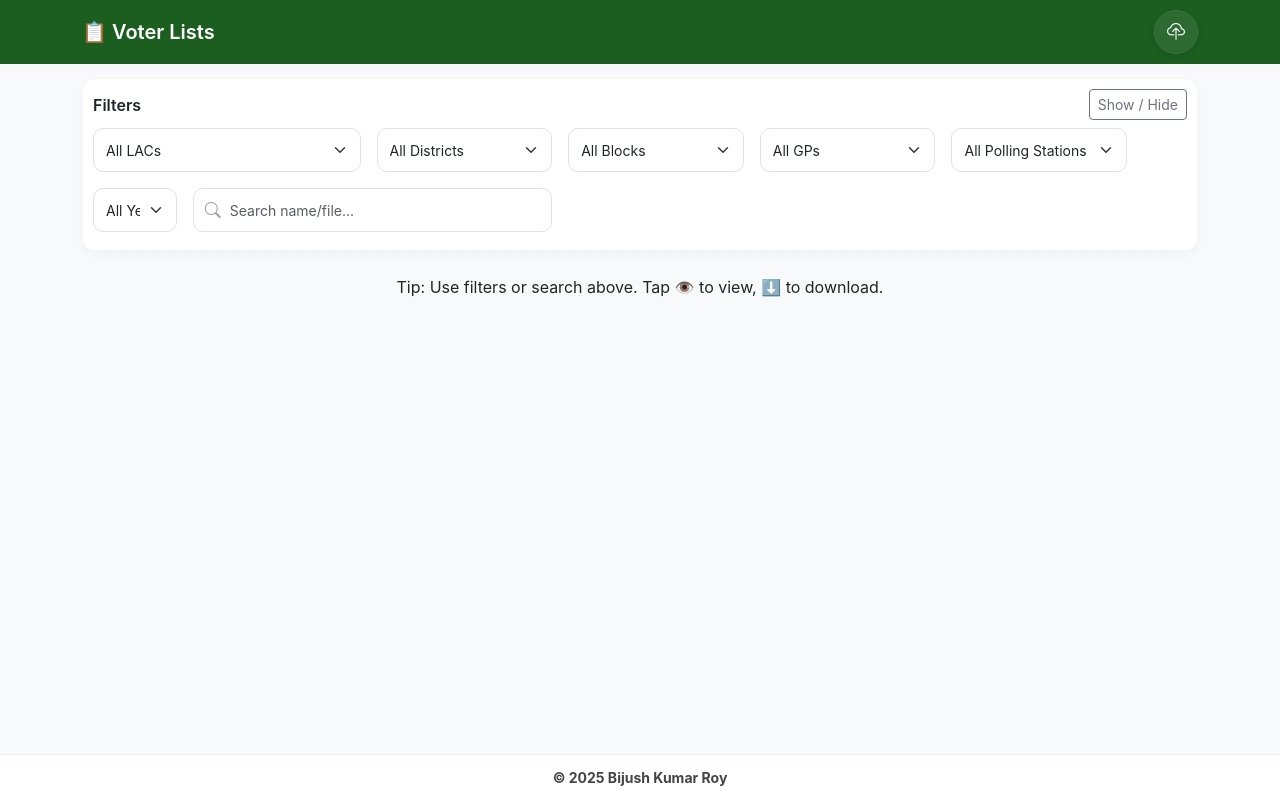
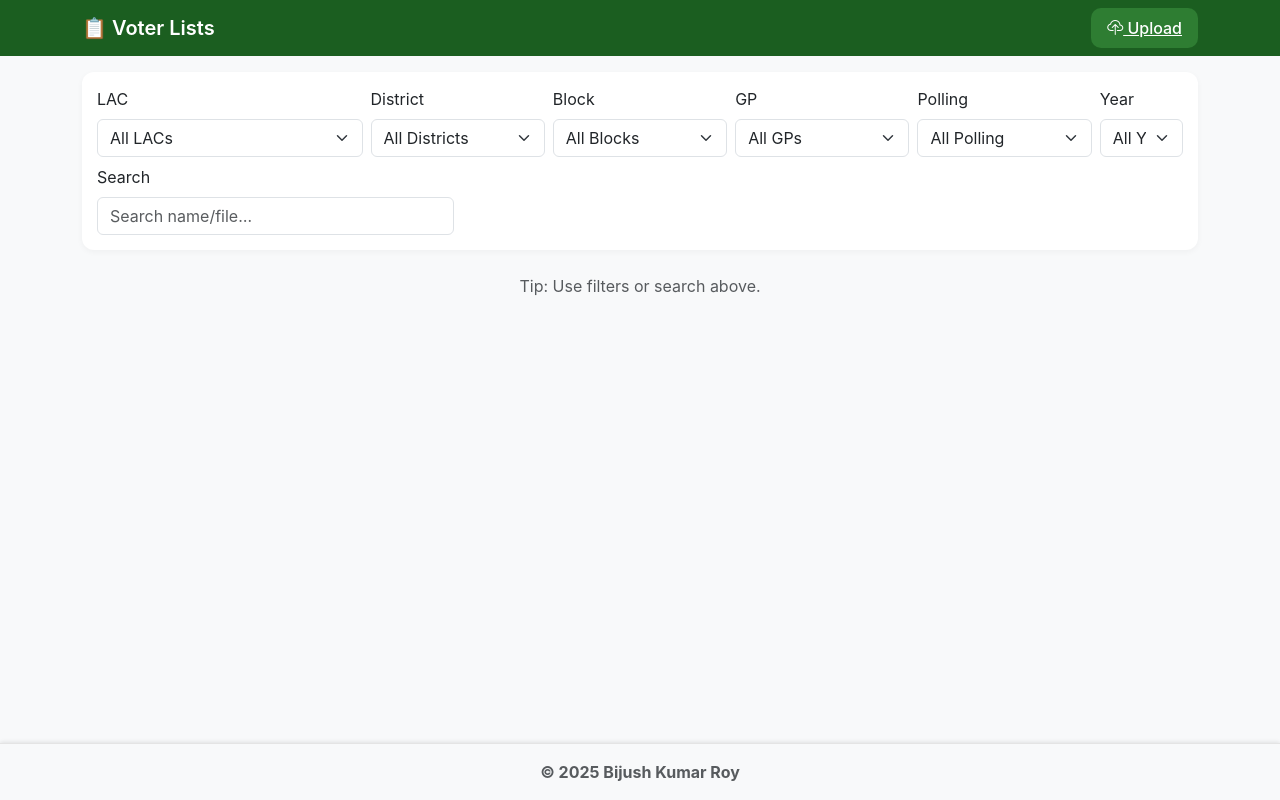
Before and after one commit to Bijush/Voterlist, a Flask app: page / in a window 1280 px wide. Run offline with Flask 3, Linux system fonts and the light colour scheme; data that the repository does not hold is empty; parts of the project's set-up code (start-up, migrations or seed data) failed here and were passed over.

Commit message:
Update index_voterlist.html

```diff
--- a/templates/index_voterlist.html
+++ b/templates/index_voterlist.html
@@ -8,164 +8,116 @@
   <link href="https://cdn.jsdelivr.net/npm/bootstrap-icons@1.11.1/font/bootstrap-icons.css" rel="stylesheet">
 
   <style>
-    :root {
-      --brand-green: #1b5e20;
-      --accent-green: #2e7d32;
-      --card-shadow: 0 6px 18px rgba(6, 24, 49, 0.06); /* soft premium shadow */
-    }
     body {
       background-color: #f8f9fa;
-      font-family: "Inter", system-ui, -apple-system, "Segoe UI", Roboto, "Helvetica Neue", Arial;
-      padding-bottom: 100px; /* room for footer + scroll-to-top */
+      font-family: "Inter", sans-serif;
+      padding-bottom: 80px;
     }
 
-    /* NAV */
     .navbar {
-      background-color: var(--brand-green);
-      padding: 10px 0;
+      background-color: #1b5e20;
     }
-    .navbar-brand { color: #fff !important; font-weight: 600; }
-
-    /* Upload small rounded icon button (4B) */
-    .upload-icon-btn {
-      background: rgba(255,255,255,0.08);
-      border: 1px solid rgba(255,255,255,0.06);
-      color: #fff;
-      width: 44px;
-      height: 44px;
-      display: inline-flex;
-      align-items: center;
-      justify-content: center;
-      border-radius: 999px;
-      font-size: 18px;
-      box-shadow: 0 2px 6px rgba(0,0,0,0.12);
-    }
-    .upload-icon-btn:hover { background: rgba(255,255,255,0.12); text-decoration: none; }
-
-    .container-top {
-      margin-top: 14px;
+    .navbar-brand {
+      font-weight: 600;
+      color: #fff !important;
     }
 
-    /* Collapsible filter card (1B) */
-    .filter-card {
-      background: rgba(255,255,255,0.95);
+    /* FILTER PANEL (DESKTOP DEFAULT VISIBLE) */
+    .filter-panel {
+      display: block;
+    }
+
+    /* MOBILE: Collapsed by default */
+    @media (max-width: 767px) {
+      .filter-panel {
+        display: none;
+      }
+    }
+
+    .filter-bar-card {
+      box-shadow: 0 2px 6px rgba(0,0,0,0.04);
       border-radius: 12px;
-      padding: 10px;
-      border: 1px solid rgba(0,0,0,0.04);
-      box-shadow: 0 4px 10px rgba(10,20,40,0.03);
-    }
-    .filter-grid { gap: .5rem; align-items:center; }
-
-    .filter-select {
-      border-radius: 10px;
-      font-size: 14px;
-      min-height: 44px;
-    }
-    .search-input {
-      position: relative;
-    }
-    .search-input .bi-search {
-      position:absolute; left:12px; top:50%; transform:translateY(-50%); color:#9aa0a6;
-    }
-    .search-input input { padding-left:36px; }
-
-    /* optgroup bold */
-    select.filter-select optgroup { font-weight:700; color:#333; }
-
-    /* Cards (3A soft shadow) */
-    .voter-card {
-      border-radius: 14px;
-      box-shadow: var(--card-shadow);
-      border: 1px solid rgba(0,0,0,0.04);
-      transition: transform .18s ease, box-shadow .18s ease;
+      padding: 15px;
       background: #fff;
     }
-    .voter-card:hover { transform: translateY(-4px); box-shadow: 0 12px 30px rgba(6,24,49,0.08); }
+
+    /* Cards */
+    .voter-card {
+      border-radius: 16px;
+      box-shadow: 0 2px 8px rgba(0,0,0,0.08);
+      border: none;
+      transition: transform 0.2s;
+      min-height: 170px;
+    }
+    .voter-card:hover {
+      transform: translateY(-3px);
+    }
+
+    .upload-btn {
+      background-color: #2e7d32;
+      border: none;
+      border-radius: 10px;
+      padding: 10px 16px;
+      color: white;
+      font-weight: 500;
+    }
+    .upload-btn:hover {
+      background-color: #1b5e20;
+    }
 
     .lac-badge {
       font-weight: 800;
       font-size: 18px;
       color: #0f5132;
-      letter-spacing: .2px;
-    }
-    .card-year {
-      color: var(--accent-green);
-      font-weight:700;
-      font-size:1.15rem;
     }
 
-    /* action buttons */
-    .btn-action { border-radius: 10px; min-width:40px; }
-    .btn-outline-primary { color: #0d6efd; border-color: rgba(13,110,253,0.15); }
-    .btn-outline-success { color: #198754; border-color: rgba(25,135,84,0.12); }
-
-    /* footer (2B white clean) */
-    footer.site-footer {
-      background: #ffffff;
-      border-top: 1px solid #e9ecef;
-      padding: 12px 0;
-      position: fixed;
-      bottom: 0;
-      left: 0;
-      right: 0;
-      text-align:center;
-      font-size: 14px;
-      color: #444;
-    }
-
-    /* scroll-to-top button */
-    #toTopBtn {
-      position: fixed;
-      right: 16px;
-      bottom: 90px;
-      display: none;
-      z-index: 1100;
-      box-shadow: 0 6px 18px rgba(6,24,49,0.12);
-    }
-
-    /* responsive tweaks */
-    @media (max-width: 575px) {
-      .filter-grid .col-6, .filter-grid .col-12 { width:100%; }
-      .upload-icon-btn { width:42px; height:42px; }
+    footer {
+      background: #f8f9fa;
+      border-top: 1px solid #e4e4e4;
+      box-shadow: 0 -1px 4px rgba(0,0,0,0.1);
     }
   </style>
 </head>
+
 <body>
+
+  <!-- NAVBAR -->
   <nav class="navbar navbar-expand-lg">
     <div class="container">
       <a class="navbar-brand" href="#">📋 Voter Lists</a>
-
-      <div class="ms-auto d-flex align-items-center gap-2">
-        <!-- small rounded upload icon -->
-        <a href="{{ url_for('upload') }}" class="upload-icon-btn" title="Upload">
-          <i class="bi bi-cloud-upload"></i>
+      <div class="ms-auto">
+        <a href="{{ url_for('upload') }}" class="upload-btn">
+          <i class="bi bi-cloud-upload"></i> Upload
         </a>
       </div>
     </div>
   </nav>
 
-  <div class="container container-top">
-    <!-- Collapsible filters (1B) -->
-    <div class="filter-card mb-3">
-      <div class="d-flex justify-content-between align-items-center mb-2">
-        <div class="fw-semibold">Filters</div>
-        <button class="btn btn-sm btn-outline-secondary" type="button" data-bs-toggle="collapse" data-bs-target="#filterCollapse" aria-expanded="true" aria-controls="filterCollapse">
-          Show / Hide
+  <!-- MOBILE FILTER TOGGLE BUTTON -->
+  <div class="container mt-3 d-md-none">
+    <button class="btn btn-outline-primary w-100" id="toggleFilters">
+      Show Filters ⬇
     </button>
   </div>
 
-      <div class="collapse show" id="filterCollapse">
-        <div class="row filter-grid gx-2">
-          <!-- LAC -->
-          <div class="col-12 col-md-3 mb-2">
-            <select id="lacFilter" class="form-select filter-select">
+  <!-- FILTER PANEL -->
+  <div class="container mt-3 filter-panel" id="filterPanel">
+    <div class="filter-bar-card">
+
+      <div class="row g-2">
+
+        <!-- LAC FILTER -->
+        <div class="col-12 col-md-3">
+          <label class="form-label">LAC</label>
+          <select id="lacFilter" class="form-select">
             <option value="">All LACs</option>
           </select>
         </div>
 
         <!-- District -->
-          <div class="col-6 col-md-2 mb-2">
-            <select id="districtFilter" class="form-select filter-select">
+        <div class="col-6 col-md-2">
+          <label class="form-label">District</label>
+          <select id="districtFilter" class="form-select">
             <option value="">All Districts</option>
             {% for e in entries|unique(attribute='district') %}
             <option>{{ e.district }}</option>
@@ -174,8 +126,9 @@
         </div>
 
         <!-- Block -->
-          <div class="col-6 col-md-2 mb-2">
-            <select id="blockFilter" class="form-select filter-select">
+        <div class="col-6 col-md-2">
+          <label class="form-label">Block</label>
+          <select id="blockFilter" class="form-select">
             <option value="">All Blocks</option>
             {% for e in entries|unique(attribute='block') %}
             <option>{{ e.block }}</option>
@@ -184,8 +137,9 @@
         </div>
 
         <!-- GP -->
-          <div class="col-6 col-md-2 mb-2">
-            <select id="gpFilter" class="form-select filter-select">
+        <div class="col-6 col-md-2">
+          <label class="form-label">GP</label>
+          <select id="gpFilter" class="form-select">
             <option value="">All GPs</option>
             {% for e in entries|unique(attribute='gp') %}
             <option>{{ e.gp }}</option>
@@ -193,10 +147,11 @@
           </select>
         </div>
 
-          <!-- Polling -->
-          <div class="col-6 col-md-2 mb-2">
-            <select id="pollingFilter" class="form-select filter-select">
-              <option value="">All Polling Stations</option>
+        <!-- Polling Station -->
+        <div class="col-6 col-md-2">
+          <label class="form-label">Polling</label>
+          <select id="pollingFilter" class="form-select">
+            <option value="">All Polling</option>
             {% for e in entries|unique(attribute='polling_station') %}
             <option>{{ e.polling_station }}</option>
             {% endfor %}
@@ -204,8 +159,9 @@
         </div>
 
         <!-- Year -->
-          <div class="col-6 col-md-1 mb-2">
-            <select id="yearFilter" class="form-select filter-select">
+        <div class="col-6 col-md-1">
+          <label class="form-label">Year</label>
+          <select id="yearFilter" class="form-select">
             <option value="">All Years</option>
             {% for e in entries|unique(attribute='year') %}
             <option>{{ e.year }}</option>
@@ -214,18 +170,20 @@
         </div>
 
         <!-- Search -->
-          <div class="col-12 col-md-4 mb-2">
-            <div class="search-input">
-              <i class="bi bi-search"></i>
-              <input type="text" id="searchBox" class="form-control filter-select" placeholder="Search name/file...">
+        <div class="col-12 col-md-4">
+          <label class="form-label">Search</label>
+          <input type="text" id="searchBox" class="form-control" placeholder="Search name/file…">
         </div>
+
       </div>
-        </div>
+
     </div>
   </div>
 
-    <!-- Entries list -->
+  <!-- ENTRIES LIST -->
+  <div class="container my-4">
     <div id="entriesList" class="row g-3">
+
       {% for e in entries %}
       <div class="col-12 col-md-6 col-lg-4 entry-card"
            data-lac="{{ e.lac_no }}"
@@ -235,14 +193,16 @@
            data-polling="{{ e.polling_station }}"
            data-year="{{ e.year }}"
            data-name="{{ e.filename|lower }}">
-        <div class="p-3 voter-card">
-          <div class="d-flex justify-content-between align-items-start">
+        <div class="card voter-card p-3">
+          <div class="d-flex justify-content-between">
             <div>
-              <div class="lac-badge mb-1">LAC: {{ e.lac_no }}</div>
-              <div class="card-year mb-1">{{ e.year or "Unknown Year" }}</div>
-              <div class="small text-muted mb-1">{{ e.district }} / {{ e.block }} / {{ e.gp }} / {{ e.polling_station }}</div>
+              <div class="lac-badge">LAC: {{ e.lac_no }}</div>
+              <h5 class="fw-bold text-success">{{ e.year or "Unknown Year" }}</h5>
+              <div class="small text-muted">
+                {{ e.district }} / {{ e.block }} / {{ e.gp }} / {{ e.polling_station }}
               </div>
-            <div class="text-end small text-secondary">
+            </div>
+            <div class="small text-secondary text-end">
               Uploaded:<br>{{ e.uploaded_at }}
             </div>
           </div>
@@ -251,48 +211,36 @@
 
           <div class="d-flex justify-content-end gap-2 mt-3">
             {% if e.public_url %}
-            <a href="{{ e.public_url }}" target="_blank" class="btn btn-outline-primary btn-sm btn-action" title="View">
+            <a href="{{ e.public_url }}" target="_blank" class="btn btn-outline-primary btn-sm">
               <i class="bi bi-eye"></i>
             </a>
             {% endif %}
-            <a href="{{ url_for('download_entry', entry_id=e.id) }}" class="btn btn-outline-success btn-sm btn-action" title="Download">
+            <a href="{{ url_for('download_entry', entry_id=e.id) }}" class="btn btn-outline-success btn-sm">
               <i class="bi bi-download"></i>
             </a>
+          </div>
 
-            <!-- Delete permanently commented out -->
-            <!--
-            <form action="{{ url_for('delete_entry', entry_id=e.id) }}" method="post" onsubmit="return confirm('Delete this record?');">
-              <button class="btn btn-outline-danger btn-sm btn-action" title="Delete">
-                <i class="bi bi-trash"></i>
-              </button>
-            </form>
-            -->
-          </div>
         </div>
       </div>
       {% endfor %}
+
     </div>
 
-    <div class="text-center mt-4 tip">
-      Tip: Use filters or search above. Tap 👁️ to view, ⬇️ to download.
+    <div class="text-center text-muted mt-3">
+      Tip: Use filters or search above.
     </div>
   </div>
 
-  <!-- Scroll to top button -->
-  <button id="toTopBtn" class="btn btn-success rounded-circle" title="Back to top">
-    <i class="bi bi-arrow-up"></i>
-  </button>
-
-  <!-- White clean footer (2B) -->
-  <footer class="site-footer">
-    <div>
+  <!-- FOOTER -->
+  <footer class="text-center text-muted py-3 fixed-bottom">
       <strong>© 2025 Bijush Kumar Roy</strong>
-    </div>
   </footer>
 
+  <!-- JS -->
   <script src="https://cdn.jsdelivr.net/npm/bootstrap@5.3.2/dist/js/bootstrap.bundle.min.js"></script>
+
   <script>
-    // LAC groups (your data)
+    /* LAC GROUPS */
     const lacGroups = {
       "Cachar": ["42-Udharbond", "117-Borkhola"],
       "Karimganj": ["3-Ratabari", "4-Patharkandi"],
@@ -301,10 +249,12 @@
 
     function sortLacArray(arr) {
       return arr.slice().sort((a,b) => {
-        const pa = a.split('-', 2), pb = b.split('-', 2);
-        const na = Number(pa[0]), nb = Number(pb[0]);
-        if (!isNaN(na) && !isNaN(nb) && na !== nb) return na - nb;
-        return a.localeCompare(b, undefined, {numeric: true, sensitivity: 'base'});
+        const pa = a.split('-', 2);
+        const pb = b.split('-', 2);
+        const na = Number(pa[0]);
+        const nb = Number(pb[0]);
+        if (na !== nb) return na - nb;
+        return a.localeCompare(b);
       });
     }
 
@@ -312,78 +262,72 @@
       const sel = document.getElementById('lacFilter');
       while (sel.options.length > 1) sel.remove(1);
 
-      const districts = Object.keys(lacGroups).sort((a,b)=>a.localeCompare(b));
-      districts.forEach(district => {
+      Object.keys(lacGroups).sort().forEach(dist => {
         const group = document.createElement('optgroup');
-        group.label = district;
-        const sortedLacs = sortLacArray(lacGroups[district]);
-        sortedLacs.forEach(lac => {
+        group.label = dist;
+
+        sortLacArray(lacGroups[dist]).forEach(lac => {
           const opt = document.createElement('option');
           opt.value = lac;
           opt.text = lac;
           group.appendChild(opt);
         });
+
         sel.appendChild(group);
       });
     }
 
-    const filters = ['lac','district','block','gp','polling','year'];
+    /* FILTERING */
+    function filterEntries() {
+      const vals = {
+        lac: document.getElementById('lacFilter').value.toLowerCase(),
+        district: document.getElementById('districtFilter').value.toLowerCase(),
+        block: document.getElementById('blockFilter').value.toLowerCase(),
+        gp: document.getElementById('gpFilter').value.toLowerCase(),
+        polling: document.getElementById('pollingFilter').value.toLowerCase(),
+        year: document.getElementById('yearFilter').value.toLowerCase(),
+        search: document.getElementById('searchBox').value.toLowerCase()
+      };
 
-    function addFilterListeners(){
-      filters.forEach(f=>{
-        const el = document.getElementById(f+'Filter');
-        if(el) el.addEventListener('change', filterEntries);
-      });
-      const sb = document.getElementById('searchBox');
-      if(sb) sb.addEventListener('input', filterEntries);
-    }
+      document.querySelectorAll('.entry-card').forEach(card => {
+        const match =
+          (!vals.lac || card.dataset.lac.toLowerCase() === vals.lac) &&
+          (!vals.district || card.dataset.district.toLowerCase() === vals.district) &&
+          (!vals.block || card.dataset.block.toLowerCase() === vals.block) &&
+          (!vals.gp || card.dataset.gp.toLowerCase() === vals.gp) &&
+          (!vals.polling || card.dataset.polling.toLowerCase() === vals.polling) &&
+          (!vals.year || card.dataset.year.toLowerCase() === vals.year) &&
+          (!vals.search || card.dataset.name.includes(vals.search));
 
-    function filterEntries(){
-      const vals = {};
-      filters.forEach(f=>{
-        const el = document.getElementById(f+'Filter');
-        vals[f] = el ? el.value.toLowerCase() : '';
-      });
-      const search = (document.getElementById('searchBox')?.value || '').toLowerCase();
-
-      document.querySelectorAll('.entry-card').forEach(card=>{
-        const cardLac = (card.dataset.lac||'').toLowerCase();
-        const match =
-          (!vals.lac || cardLac === vals.lac) &&
-          (!vals.district || (card.dataset.district||'').toLowerCase() === vals.district) &&
-          (!vals.block || (card.dataset.block||'').toLowerCase() === vals.block) &&
-          (!vals.gp || (card.dataset.gp||'').toLowerCase() === vals.gp) &&
-          (!vals.polling || (card.dataset.polling||'').toLowerCase() === vals.polling) &&
-          (!vals.year || (card.dataset.year||'').toLowerCase() === vals.year) &&
-          (!search || (card.dataset.name||'').includes(search));
-        card.style.display = match ? '' : 'none';
+        card.style.display = match ? "" : "none";
       });
     }
 
-    // scroll-to-top behavior
-    const toTopBtn = document.getElementById('toTopBtn');
-    window.addEventListener('scroll', ()=>{
-      if (window.scrollY > 300) toTopBtn.style.display = 'inline-block';
-      else toTopBtn.style.display = 'none';
-    });
-    toTopBtn.addEventListener('click', ()=> window.scrollTo({top:0, behavior:'smooth'}));
+    document.addEventListener('DOMContentLoaded', () => {
+      populateLacDropdown();
 
-    // init
-    document.addEventListener('DOMContentLoaded', ()=>{
-      populateLacDropdown();
-      addFilterListeners();
-
-      // add any missing LACs from entries (optional)
-      const presentLacs = new Set(Array.from(document.querySelectorAll('.entry-card')).map(c=>c.dataset.lac).filter(Boolean));
-      const sel = document.getElementById('lacFilter');
-      presentLacs.forEach(lac=>{
-        if (![...sel.options].some(o=>o.value===lac)) {
-          const opt = document.createElement('option'); opt.value=lac; opt.text=lac; sel.appendChild(opt);
-        }
+      ['lac','district','block','gp','polling','year','search'].forEach(id => {
+        const el = document.getElementById(id + 'Filter') || document.getElementById('searchBox');
+        if (el) el.addEventListener('input', filterEntries);
       });
 
       filterEntries();
+
+      /* MOBILE TOGGLE */
+      const toggleBtn = document.getElementById("toggleFilters");
+      const panel = document.getElementById("filterPanel");
+
+      toggleBtn.addEventListener("click", () => {
+        if (panel.style.display === "none" || panel.style.display === "") {
+          panel.style.display = "block";
+          toggleBtn.innerHTML = "Hide Filters ⬆";
+        } else {
+          panel.style.display = "none";
+          toggleBtn.innerHTML = "Show Filters ⬇";
+        }
+      });
     });
   </script>
+
 </body>
 </html>
```
Lines whose indentation alone changed are shown as unchanged.
